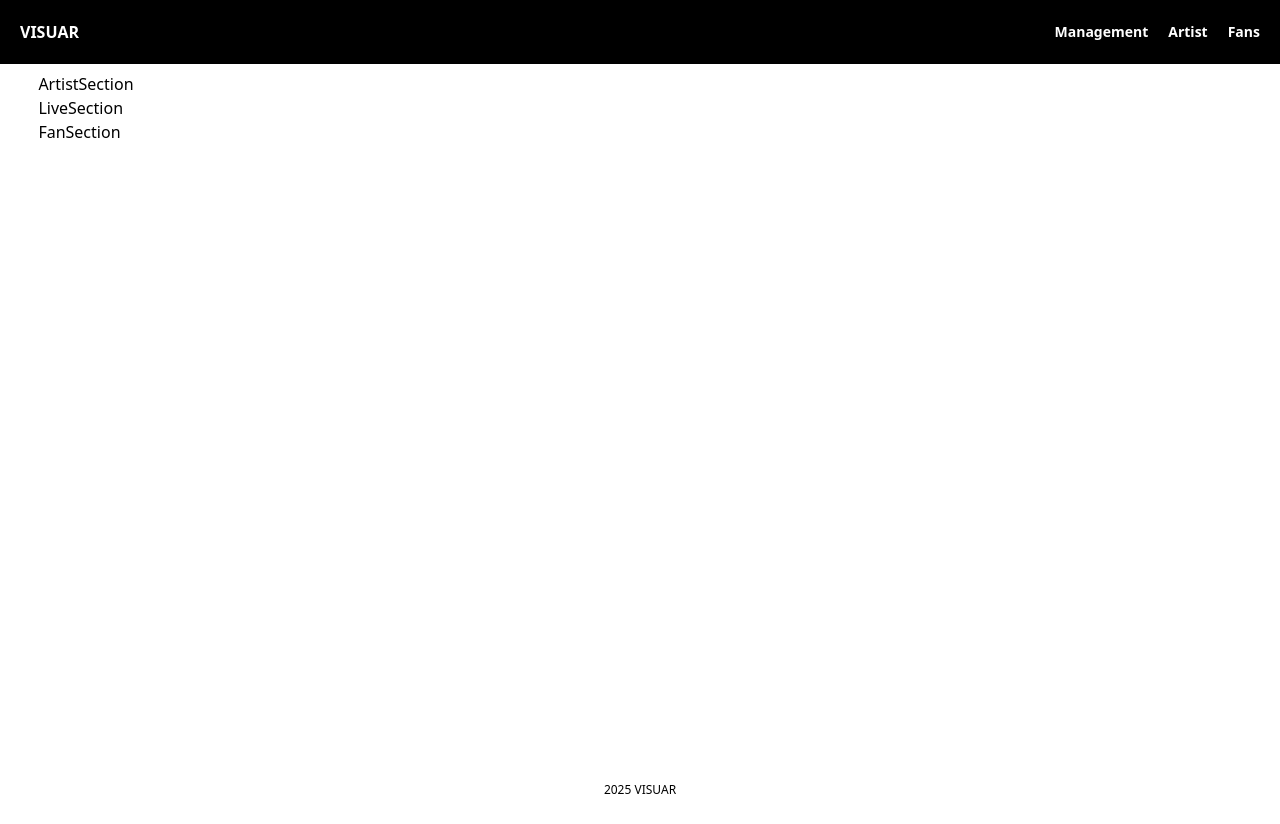
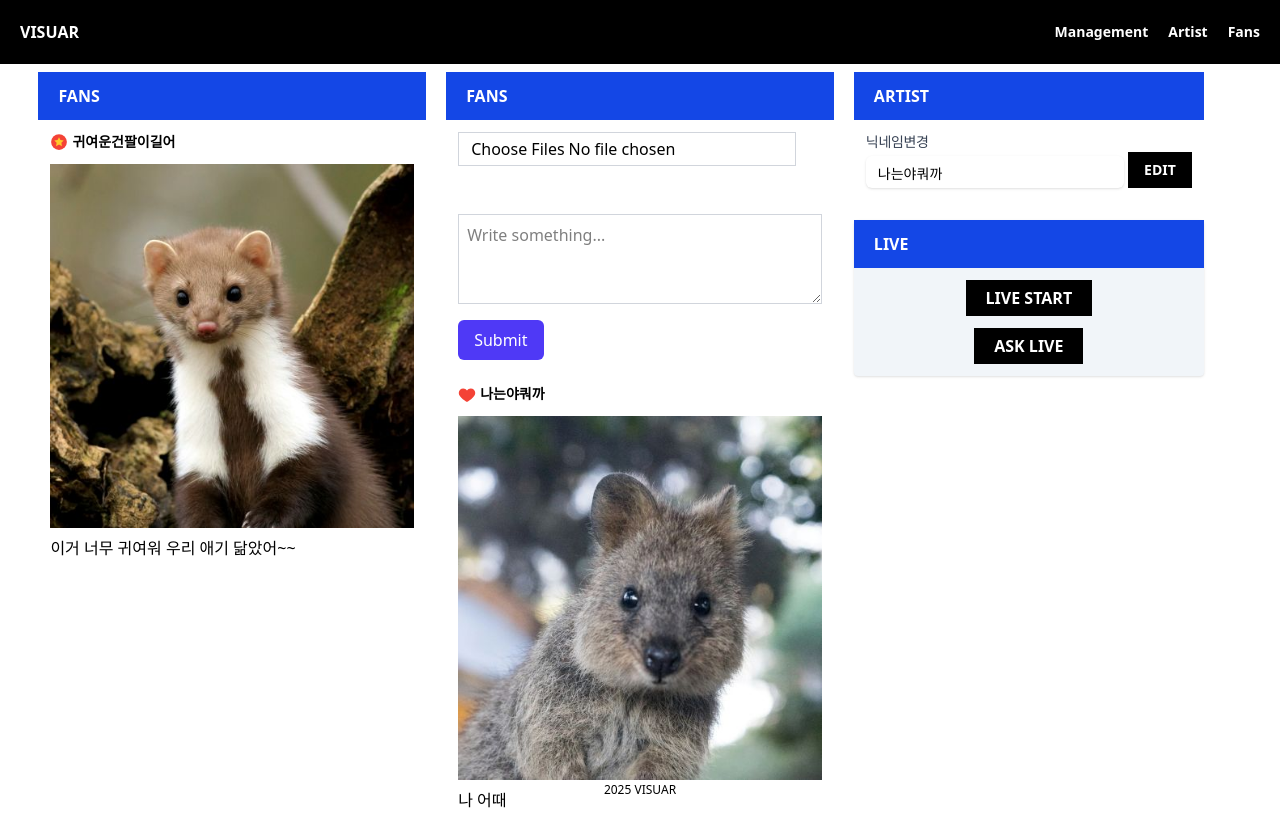
Before and after one commit to Tae2u2/visuAR, a Next.js app: page /star in a window 1280 px wide. Before the commit the page ends 800 px from the top, so only its background shows below. Built offline with nearby package versions, Linux system fonts and the light colour scheme.

Commit message:
style: 아티스트페이지  UI 작업

```diff
--- a/src/app/star/page.tsx
+++ b/src/app/star/page.tsx
@@ -1,3 +1,4 @@
+import ArtistFormSection from "@/components/artist/ArtistFormSection";
 import ArtistSection from "@/components/artist/ArtistSection";
 import FanSection from "@/components/artist/FanSection";
 import LiveSection from "@/components/artist/LiveSection";
@@ -6,10 +7,13 @@ import React from "react";
 
 const StarPage = () => {
   return (
-    <div>
-      <ArtistSection />
-      <LiveSection />
+    <div className="flex lg:flex-nowrap flex-wrap lg:flex-row flex-col-reverse justify-start items-start w-full gap-5">
       <FanSection />
+      <ArtistFormSection />
+      <div className="flex flex-col gap-5 w-full">
+        <ArtistSection />
+        <LiveSection />
+      </div>
     </div>
   );
 };
--- /dev/null
+++ b/src/components/artist/ArtistFormSection.tsx
@@ -0,0 +1,86 @@
+"use client";
+
+import { useState } from "react";
+import Image from "next/image";
+import { ArtistBadge, FanNameBadge, SectionTitle } from "../util/Text";
+
+const ArtistFormSection = () => {
+  const [files, setFiles] = useState<File[]>([]);
+
+  const handleFileChange = (e: React.ChangeEvent<HTMLInputElement>) => {
+    if (!e.target.files) return;
+    const newFiles = Array.from(e.target.files);
+    setFiles((prev) => [...prev, ...newFiles]); // 여러 개 업로드 허용
+  };
+
+  const removeFile = (index: number) => {
+    setFiles((prev) => prev.filter((_, i) => i !== index));
+  };
+
+  return (
+    <div className="w-full max-w-[450px]">
+      <SectionTitle text="FANS" />
+      <div className="flex flex-col gap-2 p-3">
+        <form className="flex flex-col gap-2 justify-start items-start w-full">
+          <input
+            type="file"
+            accept="image/*,video/*"
+            className="px-3 py-1 border border-gray-300 focus:outline-none focus:ring-2 focus:ring-indigo-500"
+            multiple
+            onChange={handleFileChange}
+          />
+          <br />
+          <div className="grid grid-cols-3 gap-2">
+            {files.map((file, index) => {
+              const url = URL.createObjectURL(file);
+              return (
+                <div key={index} className="relative">
+                  {file.type.startsWith("image/") ? (
+                    <img
+                      src={url}
+                      alt="preview"
+                      className="w-full h-32 object-cover rounded-lg"
+                    />
+                  ) : (
+                    <video
+                      src={url}
+                      controls
+                      className="w-full h-32 object-cover rounded-lg"
+                    />
+                  )}
+                  <button
+                    type="button"
+                    onClick={() => removeFile(index)}
+                    className="absolute top-1 right-1 bg-black bg-opacity-50 text-white text-xs px-2 py-1 rounded"
+                  >
+                    ✕
+                  </button>
+                </div>
+              );
+            })}
+          </div>
+          <textarea
+            className="w-full border border-gray-300 p-2 focus:outline-none focus:ring-2 focus:ring-indigo-500"
+            rows={3}
+            placeholder="Write something..."
+          ></textarea>
+          <button
+            type="submit"
+            className="mt-2 bg-indigo-600 text-white px-4 py-2 rounded-md hover:bg-indigo-700 transition-colors"
+          >
+            Submit
+          </button>
+        </form>
+      </div>
+      <div className="flex flex-col gap-2 p-3">
+        <p className="text-sm font-semibold">
+          <ArtistBadge artistName="나는야쿼까" />
+        </p>
+        <Image src={"/profile/kka.jpg"} alt="쿼카" width={450} height={450} />
+        <p>나 어때</p>
+      </div>
+    </div>
+  );
+};
+
+export default ArtistFormSection;
--- a/src/components/artist/ArtistSection.tsx
+++ b/src/components/artist/ArtistSection.tsx
@@ -1,7 +1,40 @@
-import React from "react";
+"use client";
+
+import { useState } from "react";
+import { SectionTitle } from "../util/Text";
+import { Button } from "../util/Custom";
 
 const ArtistSection = () => {
-  return <div>ArtistSection</div>;
+  const [artistName, setArtistName] = useState("나는야쿼까");
+  return (
+    <div className="w-full max-w-[350px]">
+      <SectionTitle text={"ARTIST"} />
+      <div className="p-3">
+        <form>
+          <label
+            htmlFor="artistName"
+            className="block text-sm font-medium text-gray-700 tracking-tight"
+          >
+            닉네임변경
+          </label>
+          <div className="flex gap-1">
+            <input
+              type="text"
+              id="artistName"
+              name="artistName"
+              className="mt-1 px-3 pt-2 pb-1 block w-full rounded-md border-gray-300 shadow-sm focus:border-indigo-500 focus:ring-indigo-500 sm:text-sm"
+              value={artistName}
+              onChange={(e) => setArtistName(e.target.value)}
+            />
+            <Button
+              text="EDIT"
+              className="bg-black text-white text-sm text-nowrap px-4 font-bold cursor-pointer transition-colors duration-150 hover:bg-slate-800"
+            />
+          </div>
+        </form>
+      </div>
+    </div>
+  );
 };
 
 export default ArtistSection;
--- a/src/components/artist/FanSection.tsx
+++ b/src/components/artist/FanSection.tsx
@@ -1,7 +1,21 @@
+import Image from "next/image";
 import React from "react";
+import { FanNameBadge, SectionTitle } from "../util/Text";
 
 const FanSection = () => {
-  return <div>FanSection</div>;
+  return (
+    <div className="w-full max-w-[450px]">
+      <SectionTitle text="FANS" />
+
+      <div className="flex flex-col gap-2 p-3">
+        <p className="text-sm font-semibold">
+          <FanNameBadge fanName="귀여운건팔이길어" isMembership={true} />
+        </p>
+        <Image src={"/profile/ret.jpg"} alt="족제비" width={450} height={450} />
+        <p>이거 너무 귀여워 우리 애기 닮았어~~</p>
+      </div>
+    </div>
+  );
 };
 
 export default FanSection;
--- a/src/components/artist/LiveSection.tsx
+++ b/src/components/artist/LiveSection.tsx
@@ -1,5 +1,17 @@
+import AnimalEarsLiveWithSelector from "@/features/live/LiveShowView";
+import { SectionTitle } from "../util/Text";
+import { Button } from "../util/Custom";
+
 const LiveSection = () => {
-  return <div>LiveSection</div>;
+  return (
+    <div className="flex flex-col justify-start items-start w-full max-w-[350px] rounded-sm bg-slate-100 shadow">
+      <SectionTitle text="LIVE" />
+      <div className="flex flex-col justify-start items-center w-full p-3 gap-3">
+        <Button text="LIVE START" />
+        <Button text="ASK LIVE" />
+      </div>
+    </div>
+  );
 };
 
 export default LiveSection;
--- /dev/null
+++ b/src/components/util/Custom.tsx
@@ -0,0 +1,17 @@
+export const Button = ({
+  text,
+  onClick,
+  className = "bg-black text-white px-5 py-1.5 font-bold",
+  type = "button",
+}: {
+  text: string;
+  onClick?: () => void;
+  className?: string;
+  type?: "button" | "submit" | "reset";
+}) => {
+  return (
+    <button type={type} className={className} onClick={onClick}>
+      {text}
+    </button>
+  );
+};
--- /dev/null
+++ b/src/components/util/Text.tsx
@@ -0,0 +1,34 @@
+import { ReactNode } from "react";
+import { FcLike, FcRating } from "react-icons/fc";
+
+export const FanNameBadge = ({
+  fanName,
+  isMembership,
+}: {
+  fanName: string;
+  isMembership?: boolean;
+}) => {
+  return (
+    <span className="inline-flex justify-start items-center gap-1 text-sm font-semibold ">
+      {isMembership ? <FcRating size={18} /> : null}
+      {fanName}{" "}
+    </span>
+  );
+};
+
+export const ArtistBadge = ({ artistName }: { artistName: string }) => {
+  return (
+    <span className="inline-flex justify-start items-center gap-1 text-sm font-semibold ">
+      <FcLike size={18} />
+      {artistName}{" "}
+    </span>
+  );
+};
+
+export const SectionTitle = ({ text }: { text: string }) => {
+  return (
+    <h4 className="w-full py-3 font-bold bg-blue-700 text-white px-5">
+      {text}
+    </h4>
+  );
+};
```
